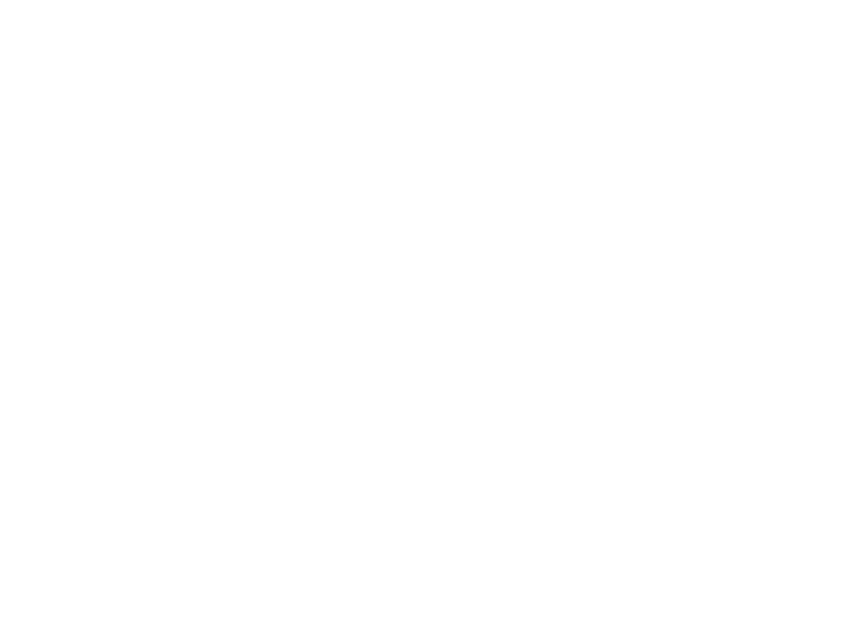
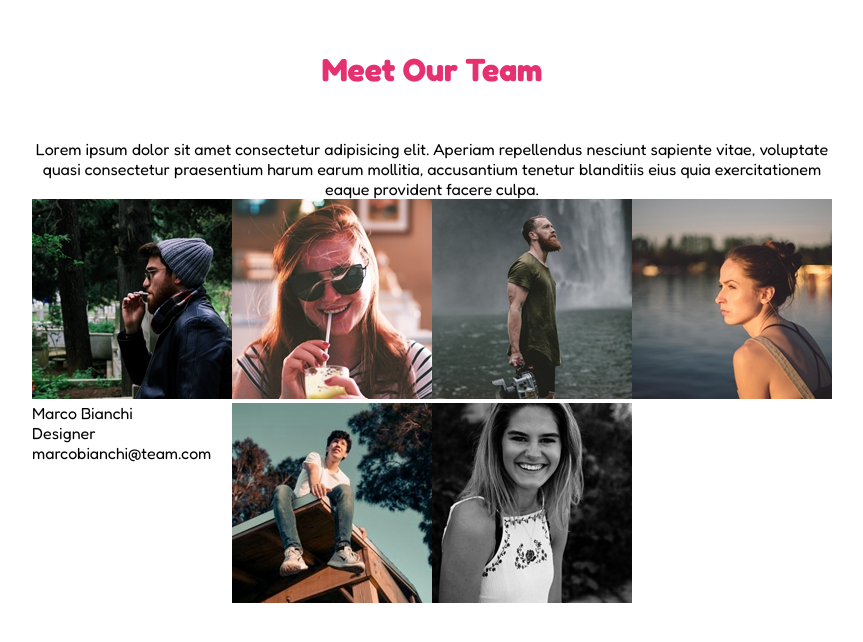
Before and after one commit to FrancescoDOrtona/html-css-float-cards, a plain HTML site: page index.html in a window 1280 px wide. Shown: the whole page, without its empty margins (208-1071 px from the left). Drawn offline with Linux system fonts and the light colour scheme.

Commit message:
add-schema-base

```diff
--- a/css/style.css
+++ b/css/style.css
@@ -0,0 +1,41 @@
+/* Reset and main rules */
+*{
+    margin: 0;
+    padding: 0;
+    box-sizing: border-box;
+}
+
+body{
+    font-family: 'Fredoka', sans-serif;
+    background-color: white;
+}
+
+.container{
+    margin: 0 auto;
+    max-width: 800px;
+}
+
+.clearfix::after{
+    content: '';
+    display: table;
+    clear:left;
+}
+
+.float-left{
+    float: left;
+}
+
+
+/* Title  */
+
+header h1{
+    text-align: center;
+    padding: 50px;
+    color: #E53170;
+}
+
+/* First paragraph text */
+
+.description{
+    text-align: center;
+}
--- a/index.html
+++ b/index.html
@@ -3,9 +3,79 @@
 <head>
     <meta charset="UTF-8">
     <meta name="viewport" content="width=device-width, initial-scale=1.0">
+    <link rel="preconnect" href="https://fonts.googleapis.com">
+    <link rel="preconnect" href="https://fonts.gstatic.com" crossorigin>
+    <link href="https://fonts.googleapis.com/css2?family=Fredoka:wght@300;400;700&display=swap" rel="stylesheet">
+    <link rel="stylesheet" href="./css/style.css">
     <title>Float Cards</title>
 </head>
 <body>
+    <!-- Page Title -->
+    <header class="container">
+        <h1>Meet Our Team</h1>
+   </header>
 
+    <!-- First Paragraph -->
+
+    <main>
+        <section class="container">
+            <p class="description">Lorem ipsum dolor sit amet consectetur adipisicing elit. Aperiam repellendus nesciunt sapiente vitae, voluptate quasi consectetur praesentium harum earum mollitia, accusantium tenetur blanditiis eius quia exercitationem eaque provident facere culpa.</p>
+        </section>
+
+    <!-- Cards -->
+
+        <section class="container">
+            <div>
+                <div class="float-left clearfix">
+                    <img src="./img/male1.png" alt="Profilo Marco Bianchi">
+                        <p>Marco Bianchi</p>
+                        <p>Designer</p>
+                        <p><a href="email"></a>marcobianchi@team.com</p>
+                    </img>
+                </div>
+                <div class="float-left">
+                    <img src="./img/female1.png" alt="Profilo Laura Rossi">
+                        <p></p>
+                        <p></p>
+                        <p></p>
+                    </img>
+                </div>
+                <div class="float-left">
+                    <img src="./img/male2.png" alt="Profilo Giorgio Verdi">
+                        <p></p>
+                        <p></p>
+                        <p></p>
+                    </img>
+                </div>
+                <div class="float-left">
+                    <img src="./img/female2.png" alt="Profilo Marta Ipsum">
+                        <p></p>
+                        <p></p>
+                        <p></p>
+                    </img>
+                </div>
+                <div class="float-left">
+                    <img src="./img/male3.png" alt="Profilo Roberto Lorem">
+                        <p></p>
+                        <p></p>
+                        <p></p>
+                    </img>
+                </div>
+                <div class="float-left">
+                    <img src="./img/female3.png" alt="Profilo Daniela Amet">
+                        <p></p>
+                        <p></p>
+                        <p></p>
+                    </img>
+                </div>
+            </div>
+        </section>
+    </main>
+
+    <!-- Pages footer -->
+
+    <footer class="container">
+
+    </footer>
 </body>
 </html>
```
